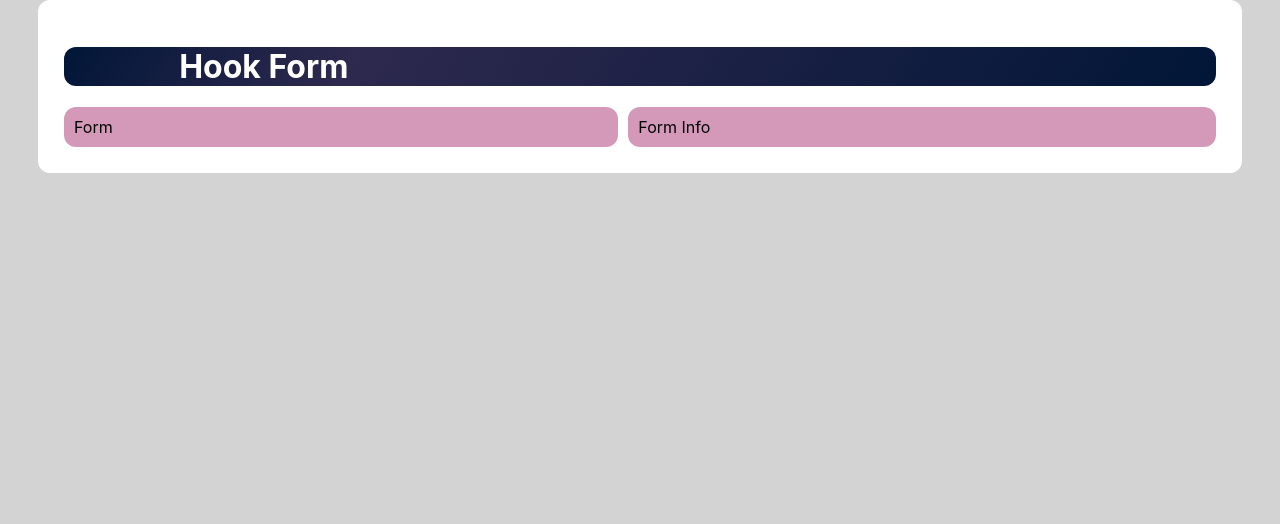
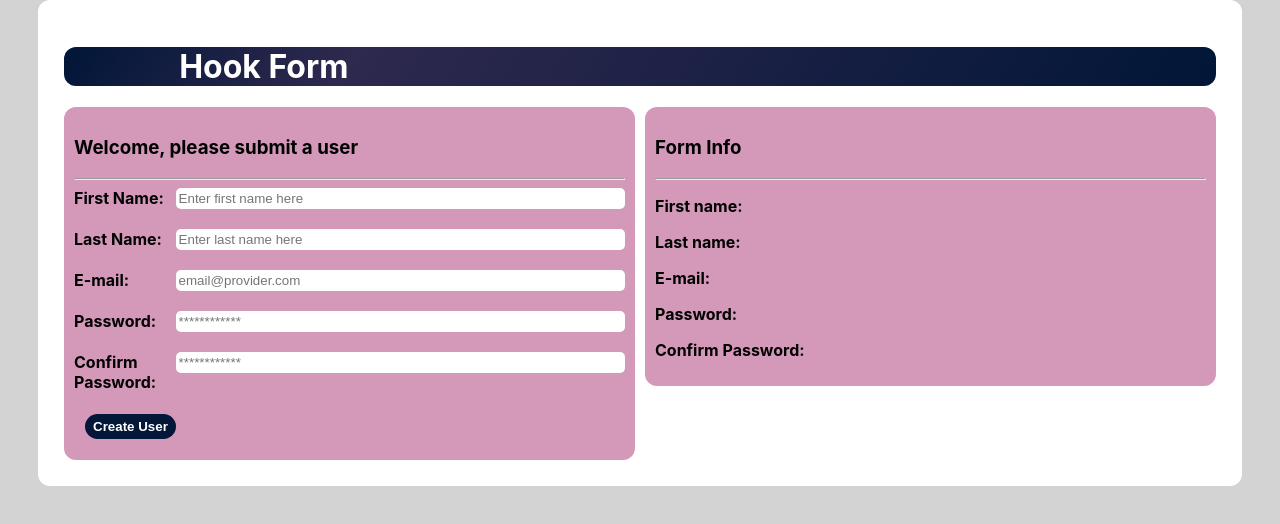
Before and after one commit to vircabading/MERN-React-FunctionalComponents-HookForm-2306, a React (Create React App) app: page / in a window 1280 px wide. Shown: the top 524 px of the page. Built offline with nearby package versions, Linux system fonts and the light colour scheme.

Commit message:
form created

```diff
--- a/src/App.css
+++ b/src/App.css
@@ -4,6 +4,10 @@
 
 .pad10 {
   padding: 10px;
+}
+
+.txtBold {
+  font-weight: bold;
 }
 
 .window {
@@ -32,6 +36,31 @@ header {
 }
 
 .col1 {
-  flex-grow: 1;
+  width: 50%;
   background-color: #D499B9;
 }
+
+label {
+  width: 25px;
+  flex-grow: 1;
+  font-weight: bold;
+}
+
+.inputBar {
+  flex-grow: 4;
+  border-radius: 5px;
+  border: none;
+  padding: 3px;
+}
+
+.btn {
+  background-color: #031739;
+  border-radius: 25px;
+  border: none;
+  padding: 5px 8px;
+  margin: 2%;
+  margin-top: 4%;
+  text-align: center;
+  font-weight: bold;
+  color: white;
+}
--- a/src/App.js
+++ b/src/App.js
@@ -1,17 +1,15 @@
 import './App.css';
+import MainContentView from './views/MainContentView';
 
 function App() {
   return (
     <div className='window roundedBdr' >
+      {/* **** Header ******** */}
       <header className='roundedBdr'>
         <h1>Hook Form</h1>
       </header>
-      <div>
-        <div className='flexRow'>
-          <div className='col1 pad10 roundedBdr'>Form</div>
-          <div className='col1 pad10 roundedBdr'>Form Info</div>
-        </div>
-      </div>
+      {/* **** Main Content Area ******** */}
+      <MainContentView />
     </div>
   );
 }
--- /dev/null
+++ b/src/views/MainContentView.jsx
@@ -0,0 +1,109 @@
+import React, { useState } from 'react';
+import "../App.css";
+
+const MainContentView = (props) => {
+    const [firstName, setFirstName] = useState("");
+    const [lastName, setLastName] = useState("");
+    const [email, setEmail] = useState("");
+    const [password, setPassword] = useState("");
+    const [confirmPassword, setConfirmPassword] = useState("");
+
+    const [hasBeenSubmitted, setHasBeenSubmitted] = useState(false);
+
+    const handleFirstNameChange = (e) => {
+        setFirstName(e.target.value);
+        console.log(`first name is ${firstName}`)
+    }
+
+    const handleLastNameChange = (e) => {
+        setLastName(e.target.value);
+    }
+
+    const handleEmailChange = e => {
+        setEmail(e.target.value);
+    }
+
+    const handlePasswordChange = e => {
+        setPassword(e.target.value);
+    }
+
+    const handleConfirmPasswordChange = e => {
+        setConfirmPassword(e.target.value);
+    }
+
+    const createUser = e => {
+        e.preventDefault();
+        const newUser = {firstName, lastName, email, password};
+        console.log("*** Create User ***")
+        console.log(`New User: ${firstName} ${lastName}`)
+        setHasBeenSubmitted(true);
+    }
+
+    return (
+        <div className='flexRow'>
+            {/* **** Form Area ******** */}
+            <form className='col1 pad10 roundedBdr' onSubmit={ createUser }>
+                {
+                    hasBeenSubmitted ?
+                    <h3>Thanks for creating a user</h3> :
+                    <h3>Welcome, please submit a user</h3>
+                }
+                <hr />
+                {/* **** First Name **** */}
+                <div className='flexRow'>
+                    <label >First Name:</label>
+                    <input type='text' className='inputBar' onChange={handleFirstNameChange} placeholder='Enter first name here' />
+                </div>
+                <br />
+                {/* **** Last Name **** */}
+                <div className='flexRow'>
+                    <label >Last Name:</label>
+                    <input type='text' className='inputBar' onChange={handleLastNameChange} placeholder='Enter last name here'/>
+                </div>
+                <br />
+                {/* **** E-mail **** */}
+                <div className='flexRow'>
+                    <label >E-mail:</label>
+                    <input type='text' className='inputBar' onChange={handleEmailChange} placeholder='email@provider.com'/>
+                </div>
+                <br />
+                {/* **** Password **** */}
+                <div className='flexRow'>
+                    <label >Password:</label>
+                    <input type='text' className='inputBar' onChange={handlePasswordChange} placeholder='************'/>
+                </div>
+                <br />
+                {/* **** Confirm Password **** */}
+                <div className='flexRow'>
+                    <label >Confirm Password:</label>
+                    <input type='text' className='inputBar' onChange={handleConfirmPasswordChange} placeholder='************'/>
+                </div>
+                <input type="submit" className='btn' value="Create User" />
+            </form>
+
+
+            {/* **** Display's user info ******** */}
+            <div className='col1 pad10 roundedBdr'>
+                <h3>Form Info</h3>
+                <hr />
+                <p>
+                    <span className='txtBold'>First name:</span> {firstName}
+                </p>
+                <p>
+                    <span className='txtBold'>Last name:</span> {lastName}
+                </p>
+                <p>
+                    <span className='txtBold'>E-mail:</span> {email}
+                </p>
+                <p>
+                    <span className='txtBold'>Password:</span> {password}
+                </p>
+                <p>
+                    <span className='txtBold'>Confirm Password:</span> {confirmPassword}
+                </p>
+            </div>
+        </div>
+    )
+}
+
+export default MainContentView;
```
